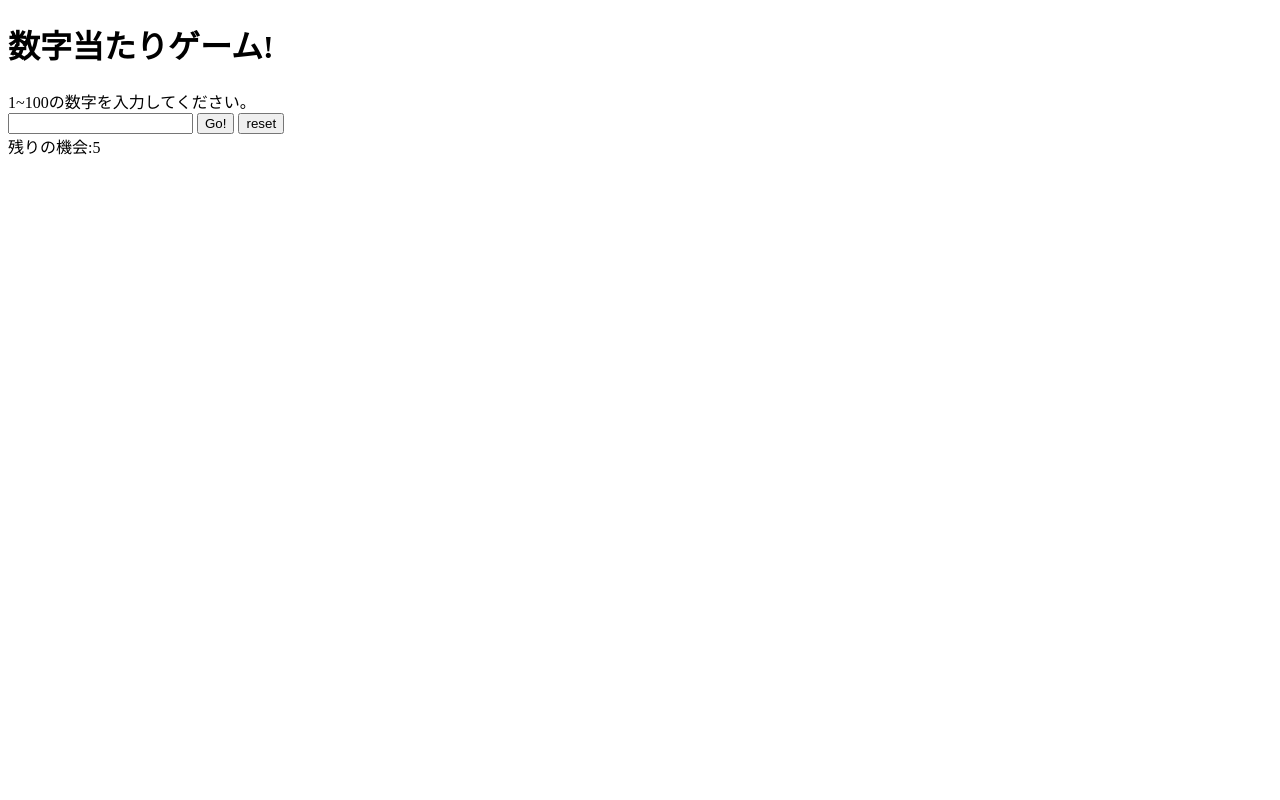
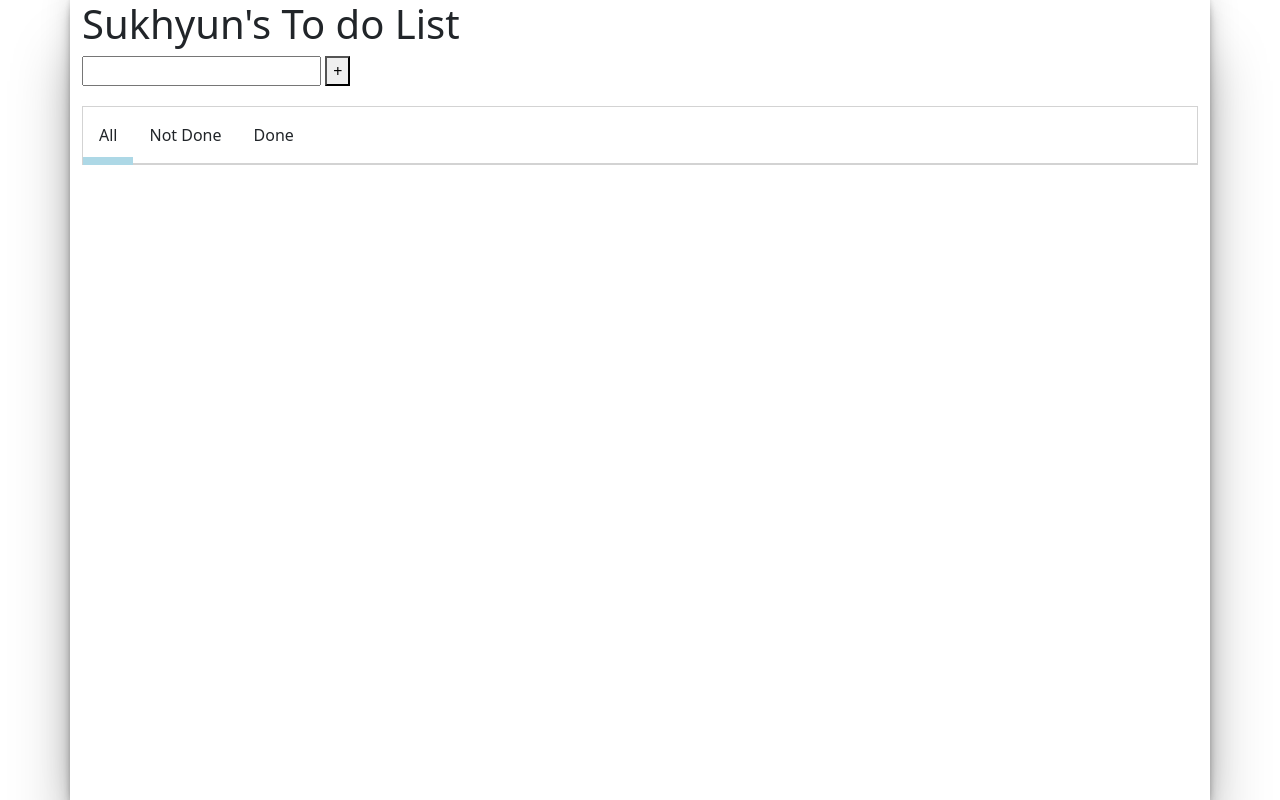
Before and after one commit to sukhyun205/forJavascript, a website: page public/index.html in a window 1280 px wide. Drawn offline with nearby package versions, Linux system fonts and the light colour scheme.

Commit message:
upload todoList Project

```diff
--- a/public/css/style.css
+++ b/public/css/style.css
@@ -0,0 +1,44 @@
+body{
+    margin: 0;
+    /* background-image: url("/public/img/배경.jpg"); */
+    background-size:cover;
+}
+
+.container{
+    background-color: white;
+    min-height: 100vh;
+    box-shadow: rgba(0, 0, 0, 0.25) 0px 54px 55px, rgba(0, 0, 0, 0.12) 0px -12px 30px, rgba(0, 0, 0, 0.12) 0px 4px 6px, rgba(0, 0, 0, 0.17) 0px 12px 13px, rgba(0, 0, 0, 0.09) 0px -3px 5px;
+}
+
+.input-area{
+    padding-bottom: 20px;
+}
+
+.task-area{
+    border:1px solid lightgray;
+}
+
+.task-tabs{
+    display: flex;
+    border-bottom:1px solid lightgray;
+    position: relative;
+}
+
+.task-tabs div{
+    padding: 1em;
+}
+
+#under-line{
+    height: 8px;
+    background-color: lightblue;
+    position:absolute;
+    width: 50px;
+    top: 50px;
+    padding: 0px;
+}
+
+.task{
+    display: flex;
+    justify-content: space-between; /*check, delete버튼만 오른쪽으로 옮기기*/
+    padding: 12px;
+}
--- a/public/index.html
+++ b/public/index.html
@@ -1,33 +1,42 @@
 <!DOCTYPE html>
 <html lang="en">
-  <head>
-    <meta charset="UTF-8" />
-    <meta http-equiv="X-UA-Compatible" content="IE=edge" />
-    <meta name="viewport" content="width=device-width, initial-scale=1.0" />
-    <title>JS</title>
-    <link rel="stylesheet" href="css/style.css" />
-  </head>
-  <body>
-    <h1>数字当たりゲーム!</h1>
-    <div id="comment-area">1~100の数字を入力してください。</div>
-    <input type="number" id="user-input">
-    <button id="playButton">Go!</button>
-    <button id="reset-button">reset</button>
-    <div id="result-area"></div>
-    <!-- <div>残りの機会:5</div> -->
-    <span id="chance-area">残りの機会:5</span>
+<head>
+  <meta charset="UTF-8">
+  <meta http-equiv="X-UA-Compatible" content="IE=edge">
+  <meta name="viewport" content="width=device-width, initial-scale=1.0">
+  <title>To Do List Project</title>
+  <link href="https://cdn.jsdelivr.net/npm/bootstrap@5.2.0-beta1/dist/css/bootstrap.min.css" rel="stylesheet" integrity="sha384-0evHe/X+R7YkIZDRvuzKMRqM+OrBnVFBL6DOitfPri4tjfHxaWutUpFmBp4vmVor" crossorigin="anonymous">
+  <link rel="stylesheet" href="css/style.css"> <!--반드시 bootsrap링크를 style링크보다 위에 두어야함! 덮어쓰기되어버림-->
+</head>
+<body>
+  <div class="container">
+    <h1>Sukhyun's To do List</h1>
+    <section class="input-area"> <!--아하 section태그는 위아래 내용과 관련있을때 사용!-->
+      <input id="task-input" type="text">
+      <button id="add-button">+</button>
+    </section>
 
-    <!-- <div class="menu">menu1</div>
-    <div class="menu">menu2</div>
-    <div class="menu">menu3</div>
-    <div id="personal">id</div>
+    <section class="task-area">
+      <div class="task-tabs">
+        <div id="under-line"></div>
+        <div>
+          All
+        </div>
+        <div>
+          Not Done
+        </div>
+        <div>
+          Done
+        </div>
+      </div>
+      <div id="task-board">
+      </div>
+    </section>
+  </div>
 
-    <h1 id="test">
-        <div>
-            textのバリューを返還
-        </div>
-    </h1> -->
 
-    <script src="numberGuess.js"></script>
-  </body>
+
+  <script src="https://cdn.jsdelivr.net/npm/bootstrap@5.2.0-beta1/dist/js/bootstrap.bundle.min.js" integrity="sha384-pprn3073KE6tl6bjs2QrFaJGz5/SUsLqktiwsUTF55Jfv3qYSDhgCecCxMW52nD2" crossorigin="anonymous"></script>
+  <script src="main.js"></script>
+</body>
 </html>
--- /dev/null
+++ b/public/main.js
@@ -0,0 +1,43 @@
+//to do list project
+
+//유저가 값(할일)을 입력할 수 있다.
+//값 입력후, +버튼을 누르면, 일정추가
+//delete버튼을 통해, 일정 삭제
+//check버튼을 통해, 일정 완료, 밑줄로 완료처리
+//진행중 tab을 누르면, 언더바가 이동한다.
+//done tab은 끝난 아이템만, not done은 도중인 아이템만
+//all tab은, 다시 전체 아이템으로 돌아옴
+
+let taskInput = document.getElementById("task-input");
+
+let addButton = document.getElementById("add-button");
+addButton.addEventListener("click", addTask);
+
+// let taskElement = document.getElementById("task-element");
+
+let taskList =[];
+
+function addTask(){
+    // console.log("clicked") //clicked로 내가 원하는 부분에 접근했는지 체크가능
+    let taskContent = taskInput.value;
+    taskList.push(taskContent)
+    console.log(taskList)
+    // taskElement.textContent = taskContent;
+    render();
+}
+
+function render(){
+    let resultHTML = '';
+    for(let i=0; i<taskList.length; i++){
+        // resultHTML+=taskList[i]; 내 예상
+        resultHTML += `<div class="task">
+        <div>${taskList[i]}</div>
+            <div>
+              <button>check</button>
+              <button>Delete</button>
+           </div>
+        </div>`
+    }
+    document.getElementById("task-board").innerHTML = resultHTML;
+    console.log(resultHTML)
+}
```
Also changed, not shown: 数字あたりゲーム/index_Japanese.html (+3 -0 lines), public/img/배경.jpg (added), public/js/numberGuess.js (renamed from public/numberGuess.js).
